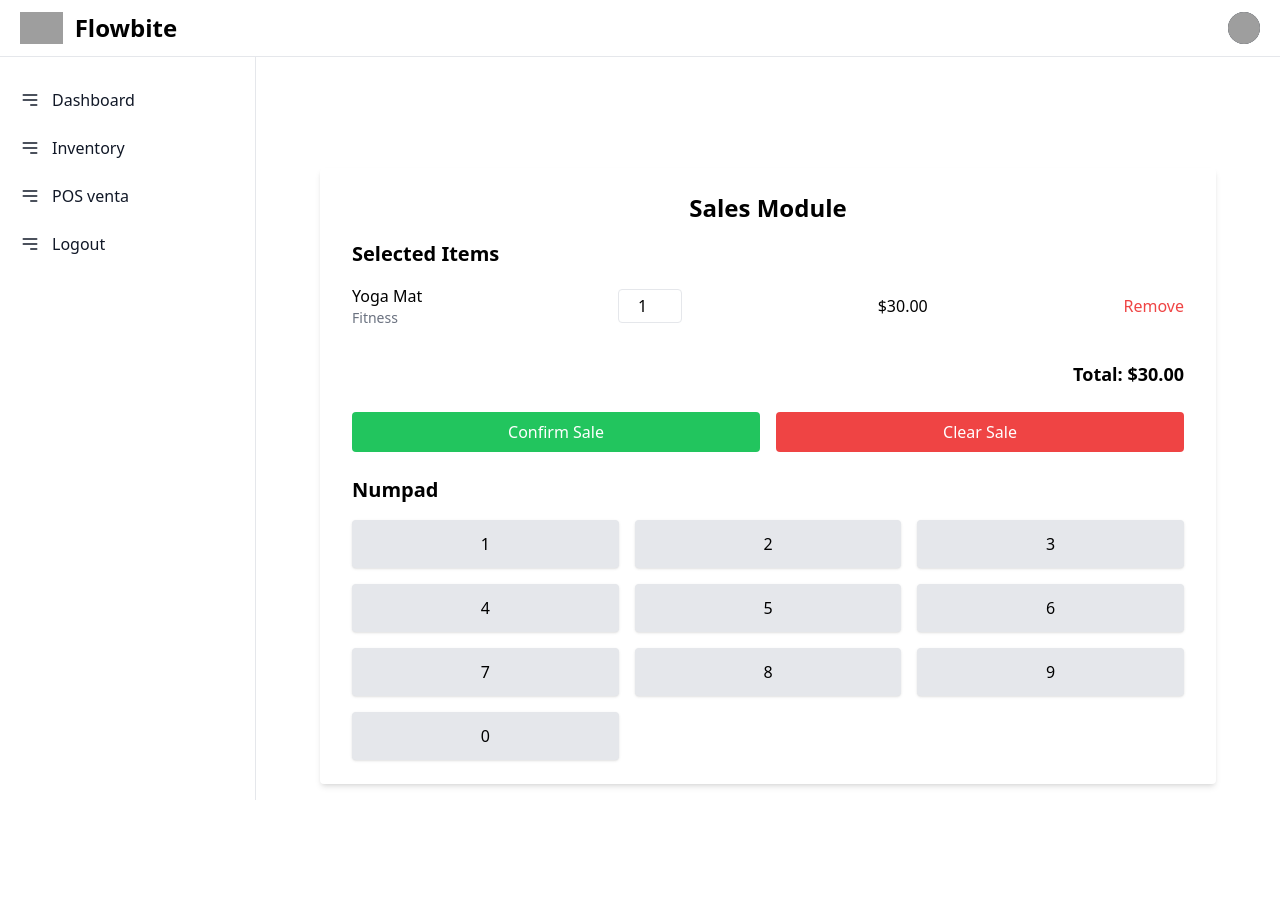
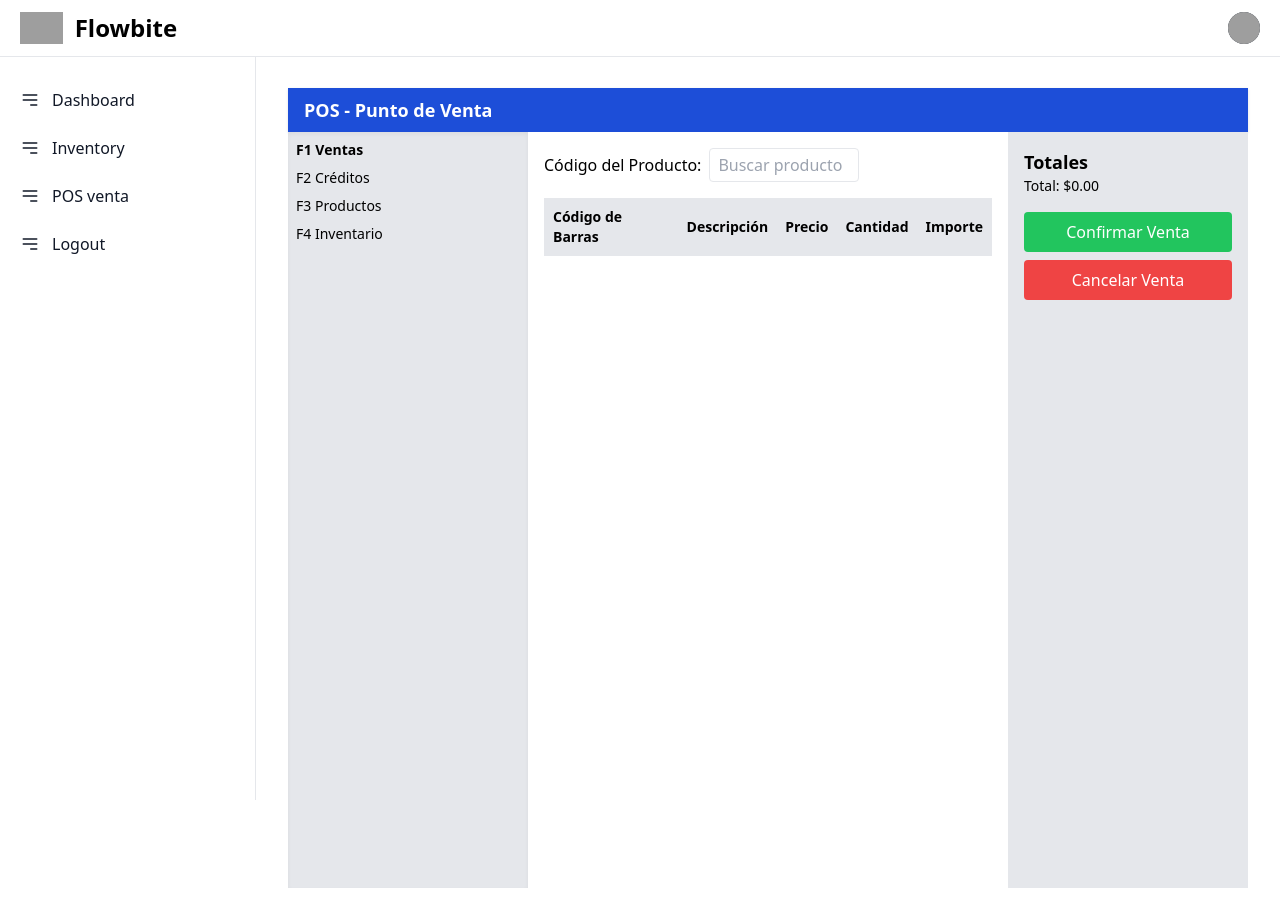
Before and after one commit to buguenocesar92/inventory-system-front, a Vue app: page /pos in a window 1280 px wide. Before the commit the page ends 896 px from the top, so only its background shows below. Built offline with nearby package versions, Linux system fonts and the light colour scheme; sample sign-in values are in the browser's storage; grey boxes are pictures that could not be loaded; the HTML template or start-up script is replaced by a standard one.

Commit message:
feat: implement POS sales functionality with product search and sale registration

```diff
--- /dev/null
+++ b/src/services/SaleService.ts
@@ -0,0 +1,7 @@
+import axios from '@/axiosConfig';
+
+// Registrar una venta
+export const registerSale = async (payload: { items: { product_id: number; quantity: number }[] }) => {
+  const response = await axios.post('/sales', payload);
+  return response.data;
+};
--- a/src/types/ProductTypes.ts
+++ b/src/types/ProductTypes.ts
@@ -22,3 +22,15 @@ export interface FetchProductsResponse {
   items: ProductPayload[];
   total: number;
 }
+
+export interface SelectedProduct {
+  id: number;
+  name: string;
+  category: string;
+  brand: string;
+  barcode: string;
+  description: string;
+  image_url: string;
+  unit_price: number;
+  quantity: number; // Cantidad seleccionada
+}
--- a/src/views/Sales/POS.vue
+++ b/src/views/Sales/POS.vue
@@ -1,74 +1,91 @@
 <template>
-  <div class="flex flex-col items-center justify-center py-20">
-    <div class="w-full max-w-4xl bg-white shadow-md rounded px-8 py-6">
-      <h1 class="text-2xl font-bold mb-4 text-center">Sales Module</h1>
+  <div class="flex flex-col h-screen bg-gray-100">
+    <!-- Header -->
+    <header class="bg-blue-700 text-white py-2 px-4 flex items-center justify-between shadow">
+      <h1 class="text-lg font-semibold">POS - Punto de Venta</h1>
+    </header>
 
-      <!-- Lista de productos seleccionados -->
-      <div class="mb-6">
-        <h2 class="text-xl font-semibold mb-2">Selected Items</h2>
-        <ul v-if="selectedItems.length > 0" class="divide-y">
-          <li
+    <!-- Main Content -->
+    <div class="flex flex-1 overflow-hidden">
+      <!-- Left Panel -->
+      <div class="w-1/4 bg-gray-200 p-2 shadow-inner">
+        <ul class="space-y-2 text-sm">
+          <li class="font-semibold">F1 Ventas</li>
+          <li>F2 Créditos</li>
+          <li>F3 Productos</li>
+          <li>F4 Inventario</li>
+        </ul>
+      </div>
+
+      <!-- Center Panel -->
+      <div class="flex-1 bg-white p-4">
+        <!-- Search Bar -->
+        <div class="flex items-center mb-4">
+          <label for="product-code" class="mr-2 font-medium">Código del Producto:</label>
+          <input
+            id="product-code"
+            type="text"
+            class="border px-2 py-1 rounded w-1/3"
+            placeholder="Buscar producto"
+            v-model="search"
+            @keydown.enter="searchProduct"
+          />
+        </div>
+
+        <!-- Product List Table -->
+        <table class="w-full border text-sm">
+          <thead class="bg-gray-200">
+            <tr>
+              <th class="border px-2 py-1 text-left">Código de Barras</th>
+              <th class="border px-2 py-1 text-left">Descripción</th>
+              <th class="border px-2 py-1 text-right">Precio</th>
+              <th class="border px-2 py-1 text-right">Cantidad</th>
+              <th class="border px-2 py-1 text-right">Importe</th>
+            </tr>
+          </thead>
+          <tbody>
+            <tr
               v-for="(item, index) in selectedItems"
-            :key="item.id"
-            class="flex justify-between items-center py-2"
+              :key="index"
+              class="hover:bg-gray-100"
             >
-            <div>
-              <p class="font-medium">{{ item.name }}</p>
-              <p class="text-sm text-gray-500">{{ item.category }}</p>
-            </div>
+              <td class="border px-2 py-1">{{ item.barcode }}</td>
+              <td class="border px-2 py-1">{{ item.name }}</td>
+              <td class="border px-2 py-1 text-right">${{ item.unit_price.toFixed(2) }}</td>
+              <td class="border px-2 py-1 text-right">
                 <input
                   type="number"
+                  class="w-16 text-right border rounded px-1"
                   v-model.number="item.quantity"
                   min="1"
-              class="border rounded px-2 py-1 w-16 text-center"
+                  @input="updateTotal"
                 />
-            <p class="font-medium">${{ (item.unit_price * item.quantity).toFixed(2) }}</p>
-            <button
-              @click="removeItem(index)"
-              class="text-red-500 hover:text-red-700 font-medium"
-            >
-              Remove
-            </button>
-          </li>
-        </ul>
-        <p v-else class="text-center text-gray-500">No items selected</p>
+              </td>
+              <td class="border px-2 py-1 text-right">${{ (item.unit_price * item.quantity).toFixed(2) }}</td>
+            </tr>
+          </tbody>
+        </table>
       </div>
 
-      <!-- Resumen de Totales -->
-      <div class="text-right mb-6">
-        <p class="text-lg font-semibold">Total: ${{ totalAmount.toFixed(2) }}</p>
+      <!-- Right Panel -->
+      <div class="w-1/4 bg-gray-200 p-4 flex flex-col">
+        <div class="mb-4">
+          <h3 class="text-lg font-semibold">Totales</h3>
+          <p class="text-sm">Total: ${{ totalAmount.toFixed(2) }}</p>
         </div>
-
-      <!-- Acciones -->
-      <div class="flex gap-4 mb-6">
         <button
-          @click="handleConfirmSale"
+          class="bg-green-500 hover:bg-green-600 text-white font-medium py-2 rounded mb-2"
           :disabled="selectedItems.length === 0"
-          class="w-full bg-green-500 text-white font-medium py-2 rounded hover:bg-green-600 transition-colors disabled:opacity-50"
+          @click="confirmSale"
         >
-          Confirm Sale
+          Confirmar Venta
         </button>
         <button
+          class="bg-red-500 hover:bg-red-600 text-white font-medium py-2 rounded"
           @click="clearSale"
-          class="w-full bg-red-500 text-white font-medium py-2 rounded hover:bg-red-600 transition-colors"
         >
-          Clear Sale
+          Cancelar Venta
         </button>
-      </div>
-
-      <!-- Teclado Numérico -->
-      <div>
-        <h2 class="text-xl font-semibold mb-4">Numpad</h2>
-        <div class="grid grid-cols-3 gap-4">
-          <button
-            v-for="digit in numpad"
-            :key="digit"
-            @click="handleNumpadClick(digit)"
-            class="bg-gray-200 hover:bg-gray-300 text-black font-medium py-3 rounded shadow"
-          >
-            {{ digit }}
-          </button>
-        </div>
       </div>
     </div>
   </div>
@@ -76,76 +93,106 @@
 
 <script lang="ts">
 import { ref, computed } from 'vue';
-import Swal from 'sweetalert2';
+import { fetchProduct } from '@/services/ProductService';
+import { registerSale } from '@/services/SaleService';
+import type { SelectedProduct } from '@/types/ProductTypes';
 
 export default {
-  name: 'SalesModule',
+  name: 'POS',
   setup() {
-    // Lista de productos seleccionados
-    const selectedItems = ref([
-      { id: 1, name: 'Yoga Mat', category: 'Fitness', quantity: 1, unit_price: 30.0 },
-    ]);
+    const search = ref(''); // Campo de búsqueda
+    const selectedItems = ref<SelectedProduct[]>([]); // Productos seleccionados para la venta
 
-    // Numpad
-    const numpad = [1, 2, 3, 4, 5, 6, 7, 8, 9, 0];
-
-    // Total calculado
+    // Calcular el total
     const totalAmount = computed(() =>
       selectedItems.value.reduce((sum, item) => sum + item.unit_price * item.quantity, 0)
     );
 
-    // Funciones
-    const handleNumpadClick = (digit: number) => {
-      console.log(`Numpad digit clicked: ${digit}`);
+    // Buscar producto por código de barras o nombre
+    const searchProduct = async () => {
+    try {
+      // Buscar el producto desde el backend
+      const product = await fetchProduct(Number(search.value));
+
+      console.log('Producto encontrado:', product);
+
+      // Verificar si el producto ya está en la lista de productos seleccionados
+      const existingProduct = selectedItems.value.find(
+        (item) => item.id === product.id
+      );
+
+      if (existingProduct) {
+        // Si el producto ya está en la lista, incrementar la cantidad
+        existingProduct.quantity++;
+      } else {
+        // Si el producto no está en la lista, agregarlo con cantidad inicial de 1
+        if (product.id !== undefined) {
+          selectedItems.value.push({
+          id: product.id,
+          name: product.name,
+          category: product.category,
+          brand: product.brand,
+          barcode: product.barcode,
+          description: product.description,
+          image_url: product.image_url,
+          unit_price: Number(product.unit_price), // Asegúrate de que sea un número
+          quantity: 1, // Cantidad inicial
+        });
+
+        } else {
+          console.error('El producto no tiene un ID válido:', product);
+        }
+      }
+
+
+      // Limpiar el campo de búsqueda
+      search.value = '';
+      console.log('Productos seleccionados:', selectedItems.value);
+    } catch (error) {
+      console.error('Error fetching product:', error);
+    }
   };
 
-    const removeItem = (index: number) => {
-      selectedItems.value.splice(index, 1);
+
+    // Confirmar la venta
+/*     const confirmSale = async () => {
+      try {
+        const salePayload = {
+          items: selectedItems.value.map((item) => ({
+            product_id: item.id,
+            quantity: item.quantity,
+          })),
         };
 
+        await registerSale(salePayload);
+
+        alert('Venta confirmada exitosamente');
+        clearSale();
+      } catch (error) {
+        console.error('Error confirming sale:', error);
+      }
+    }; */
+
+    // Limpiar la venta actual
     const clearSale = () => {
       selectedItems.value = [];
     };
 
-    const handleConfirmSale = async () => {
-      try {
-        // Simulación de confirmación de venta
-        await Swal.fire({
-          title: 'Confirm Sale',
-          text: `Are you sure you want to confirm the sale? Total: $${totalAmount.value.toFixed(
-            2
-          )}`,
-          icon: 'question',
-          showCancelButton: true,
-          confirmButtonText: 'Yes, confirm!',
-        });
-
-        // Lógica para enviar los datos al backend
-        console.log('Sale confirmed:', selectedItems.value);
-
-        // Resetear la venta después de confirmar
-        clearSale();
-      } catch (error) {
-        console.error('Error confirming sale:', error);
-      }
-    };
-
     return {
+      search,
       selectedItems,
-      numpad,
       totalAmount,
-      handleNumpadClick,
-      removeItem,
+      searchProduct,
+     /*  confirmSale, */
       clearSale,
-      handleConfirmSale,
     };
   },
 };
 </script>
 
 <style scoped>
-/* Estilo básico del componente */
-button {
-  transition: all 0.3s;
+table th, table td {
+  padding: 0.5rem;
+  text-align: left;
 }
 </style>
```
Lines whose indentation alone changed are shown as unchanged.
